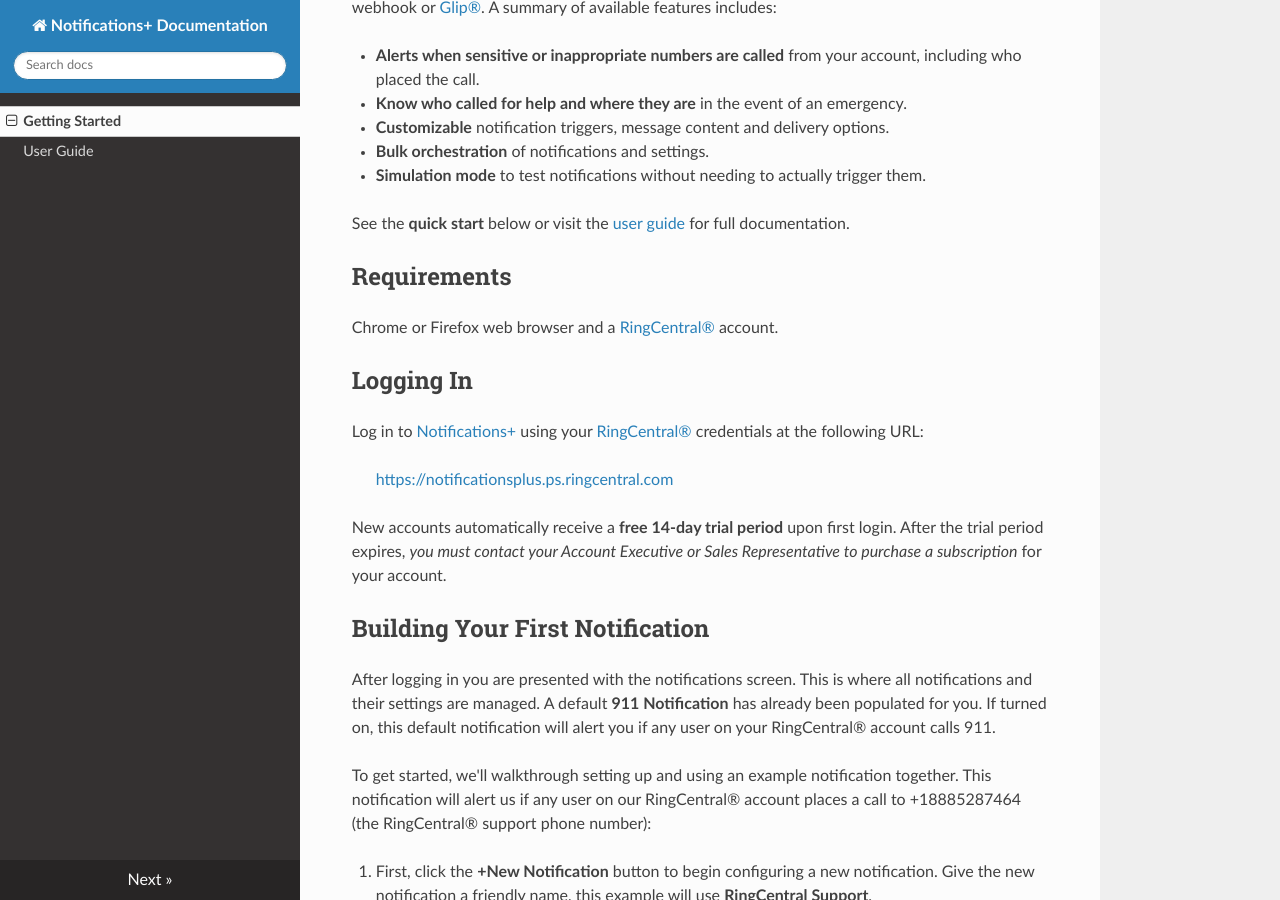
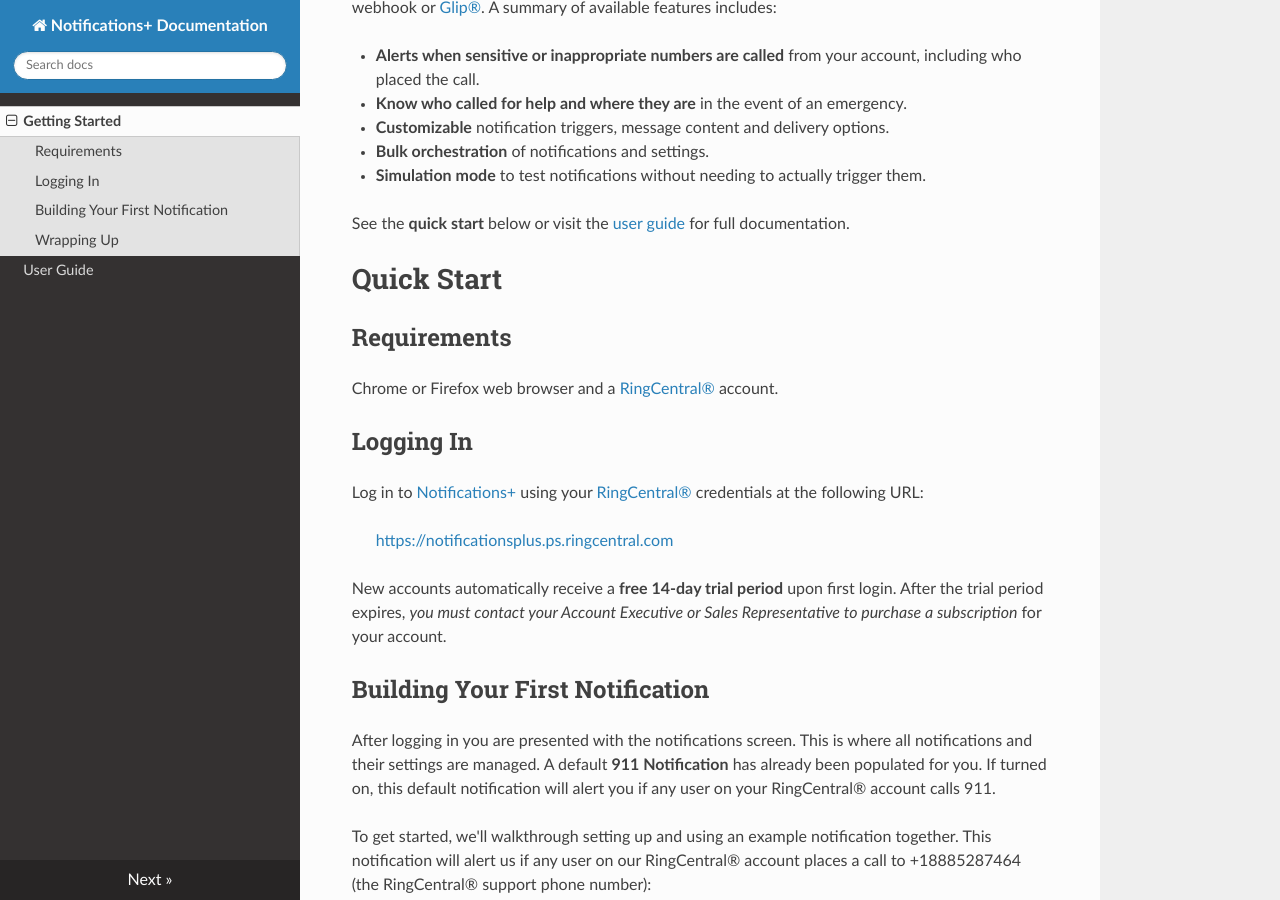
Before and after one commit to RingCentral-Pro-Services/notificationsplus-docs, an MkDocs documentation site: the page built from docs/index.md, in a window 1280 px wide and 900 px high, scrolled down 351 px. Built offline with MkDocs 1.6.1, drawn with Linux system fonts in a browser that asks for light colours; nearby versions of some CDN libraries.

```diff
--- a/docs/index.md
+++ b/docs/index.md
@@ -9,6 +9,8 @@
 * **Simulation mode** to test notifications without needing to actually trigger them.
 
 See the **quick start** below or visit the [user guide](https://www.???.com/guide) for full documentation.
+
+# Quick Start
 
 ## Requirements
 
```
